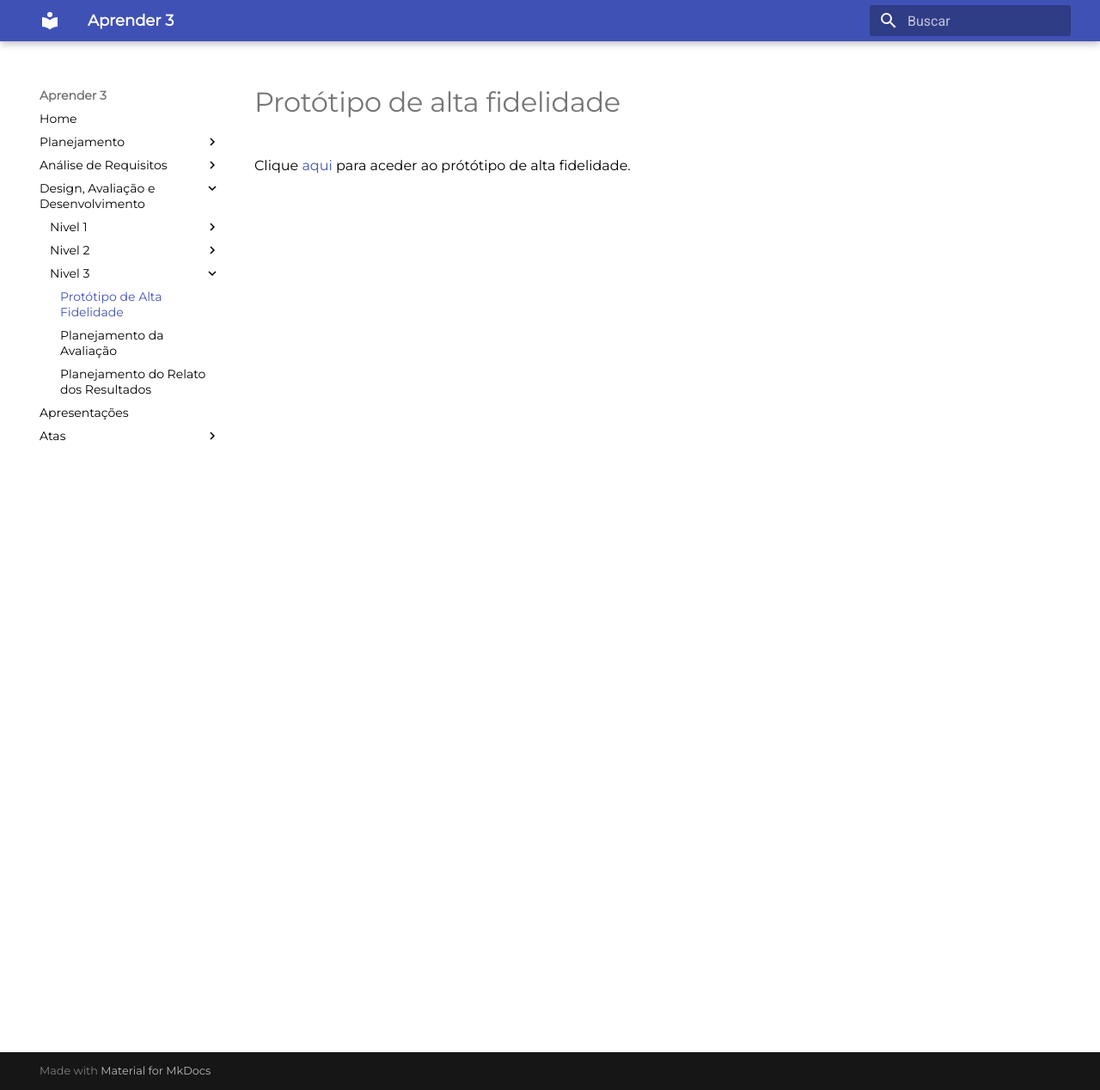
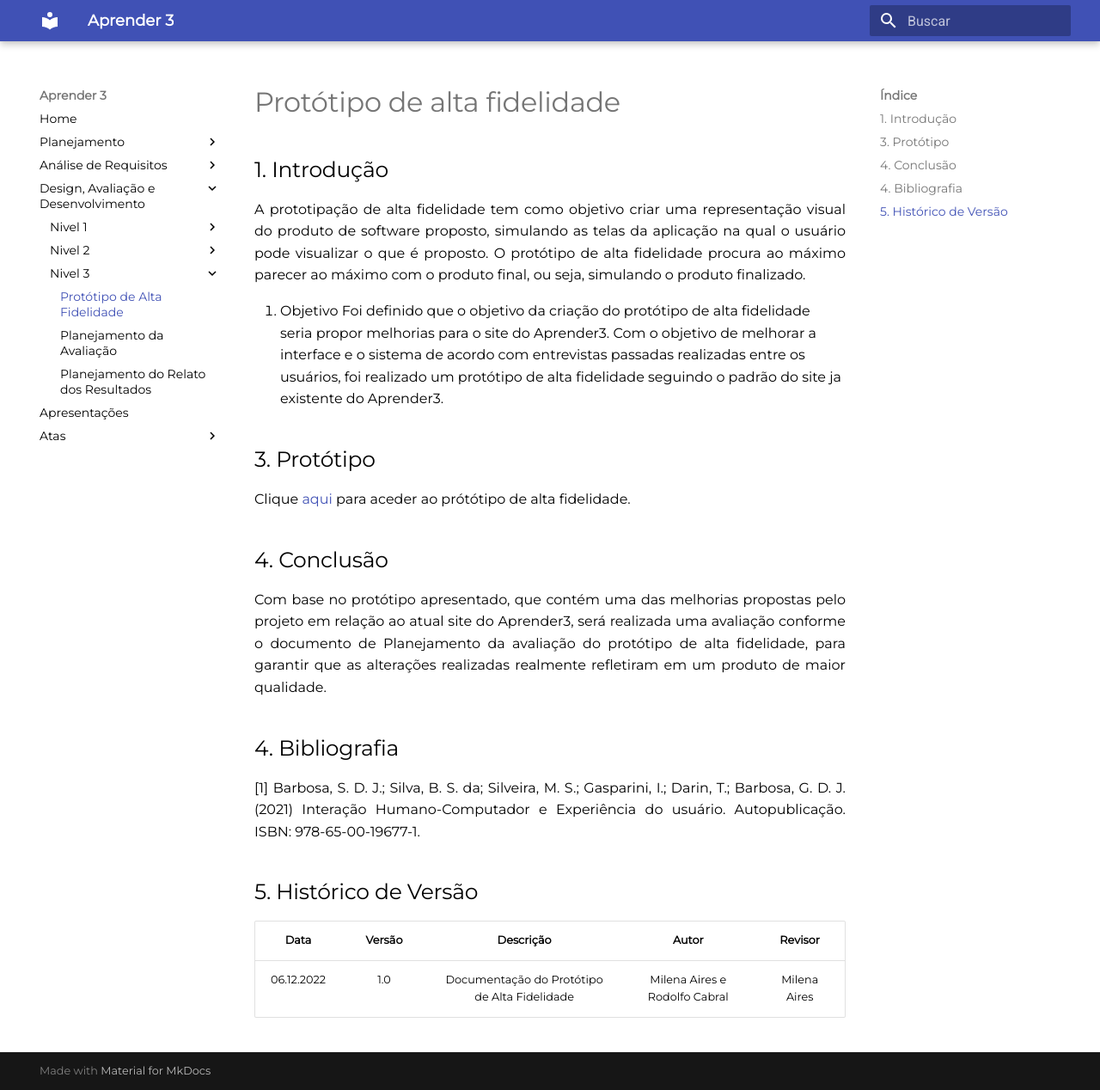
Before and after one commit to mdsreq-fga-unb/2022.2-Aprender3, an MkDocs documentation site: the page built from docs/DesignAvalDesenv/nivel3/hifi_prototype.md, in a window 1280 px wide and 1268 px high. Shown: the whole window at 86% size. Built offline with MkDocs 1.6.1 and Material for MkDocs 9.7.7, drawn with Linux system fonts in a browser that asks for light colours.

Commit message:
Update hifi_prototype.md

```diff
--- a/docs/DesignAvalDesenv/nivel3/hifi_prototype.md
+++ b/docs/DesignAvalDesenv/nivel3/hifi_prototype.md
@@ -1,3 +1,22 @@
 # Protótipo de alta fidelidade
 
+## 1. Introdução
+A prototipação de alta fidelidade tem como objetivo criar uma representação visual do produto de software proposto, simulando as telas da aplicação na qual o usuário pode visualizar o que é proposto. O protótipo de alta fidelidade procura ao máximo parecer ao máximo com o produto final, ou seja, simulando o produto finalizado.
+
+2. Objetivo
+Foi definido que o objetivo da criação do protótipo de alta fidelidade seria propor melhorias para o site do Aprender3. Com o objetivo de melhorar a interface e o sistema de acordo com entrevistas passadas realizadas entre os usuários, foi realizado um protótipo de alta fidelidade seguindo o padrão do site ja existente do Aprender3.
+
+## 3. Protótipo
 Clique [aqui](https://www.figma.com/file/VHclgeuHuAyuu34MSOOh8t/hi-fi-prototype?node-id=0%3A1) para aceder ao prótótipo de alta fidelidade.
+
+
+## 4. Conclusão
+Com base no protótipo apresentado, que contém uma das melhorias propostas pelo projeto em relação ao atual site do Aprender3, será realizada uma avaliação conforme o documento de Planejamento da avaliação do protótipo de alta fidelidade, para garantir que as alterações realizadas realmente refletiram em um produto de maior qualidade.
+
+## 4. Bibliografia
+ [1] Barbosa, S. D. J.; Silva, B. S. da; Silveira, M. S.; Gasparini, I.; Darin, T.; Barbosa, G. D. J. (2021) Interação Humano-Computador e Experiência do usuário. Autopublicação. ISBN: 978-65-00-19677-1.
+
+## 5. Histórico de Versão
+| Data       | Versão | Descrição            | Autor             | Revisor |
+|:----------:|:------:|:--------------------:|:-----------------:|:-------:|
+| 06.12.2022 | 1.0 | Documentação do Protótipo de Alta Fidelidade | Milena Aires e Rodolfo Cabral | Milena Aires |
```
